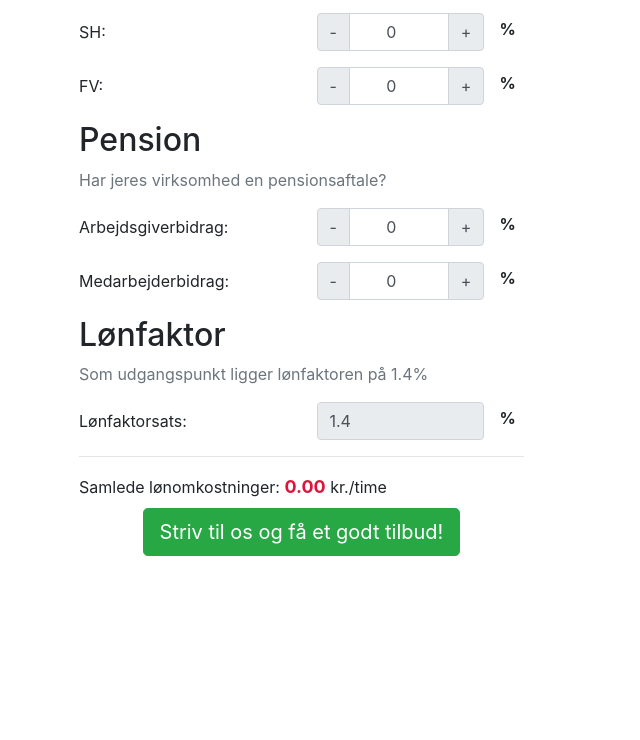
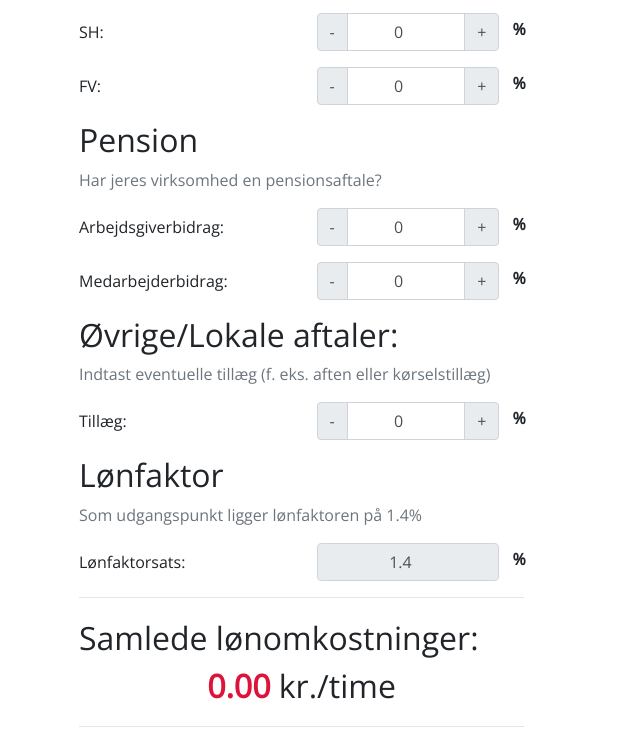
Before and after one commit to julianCostinea/JS-Price-Calculator, a website: page index.html in a window 1280 px wide. Shown: the part 780-1520 px from the top of the page, without its empty margins (291-931 px from the left). Before the commit the page ends 1384 px from the top, so only its background shows below. Drawn offline with nearby package versions, Linux system fonts and the light colour scheme.

Commit message:
adding pension and extra agreements section + js experimenting

```diff
--- a/index.html
+++ b/index.html
@@ -5,6 +5,7 @@
     <meta name="viewport" content="width=device-width, initial-scale=1.0">
     <title>Testing Calculation Tool</title>
     <link rel="stylesheet" href="style.css">
+    <link href="https://fonts.googleapis.com/css2?family=Open+Sans&display=swap" rel="stylesheet">
     <link rel="stylesheet" href="https://stackpath.bootstrapcdn.com/bootstrap/4.4.1/css/bootstrap.min.css" integrity="sha384-Vkoo8x4CGsO3+Hhxv8T/Q5PaXtkKtu6ug5TOeNV6gBiFeWPGFN9MuhOf23Q9Ifjh" crossorigin="anonymous">
 
 </head>
@@ -33,7 +34,7 @@
                                 <span class="input-group-text" id="input-group-plus">+</span>
                               </div>
                             </div>
-                            <div class="col-md-1 mt-1 px-0"><b>kr./time</b></div>
+                            <div class="col-sm-12 col-md-1 mt-1 px-0">&nbsp;<b>kr./time</b></div>
                         </div>
                     </div>
                     <div class="content">
@@ -41,10 +42,10 @@
                         <p class="text-muted">Feriepengefaktor ligger fast på 12.5%</p>
                         <div class="form-group row ">
                             <label for="feriepenge" class="col-md-6 col-form-label">Feriepengesats:</label>
-                            <div class="col-md-5">
+                            <div class="col-md-5 input-group">
                                 <input type="number" class="form-control" value="12.5" disabled>
                             </div>
-                            <div class="col-md-1 mt-1 px-0"><b>%</b></div>
+                            <div class="col-sm-12 col-md-1 mt-1 px-0"><b>%</b></div>
                         </div>
                     </div>
                     <div class="content">
@@ -61,7 +62,7 @@
                                 <span class="input-group-text" id="input-group-plus">+</span>
                               </div>
                             </div>
-                            <div class="col-md-1 mt-1 px-0"><b>%</b></div>
+                            <div class="col-sm-12 col-md-1 mt-1 px-0"><b>%</b></div>
                         </div>
                         <div class="form-group row ">
                             <label for="fritvalg" class="col-md-6 col-form-label">FV:</label>
@@ -74,7 +75,7 @@
                                   <span class="input-group-text" id="input-group-plus">+</span>
                                 </div>
                             </div>
-                            <div class="col-md-1 mt-1 px-0"><b>%</b></div>
+                            <div class="col-sm-12 col-md-1 mt-1 px-0"><b>%</b></div>
                         </div>
                     </div>
                     <div class="content">
@@ -91,7 +92,7 @@
                                 <span class="input-group-text" id="input-group-plus">+</span>
                               </div>
                             </div>
-                            <div class="col-md-1 mt-1 px-0"><b>%</b></div>
+                            <div class="col-sm-12 col-md-1 mt-1 px-0"><b>%</b></div>
                         </div>
                         <div class="form-group row ">
                             <label for="medarbejderbidrag" class="col-md-6 col-form-label">Medarbejderbidrag:</label>
@@ -104,7 +105,24 @@
                                   <span class="input-group-text" id="input-group-plus">+</span>
                                 </div>
                             </div>
-                            <div class="col-md-1 mt-1 px-0"><b>%</b></div>
+                            <div class="col-sm-12 col-md-1 mt-1 px-0"><b>%</b></div>
+                        </div>
+                    </div>
+                    <div class="content">
+                        <h2>Øvrige/Lokale aftaler:</h2>
+                        <p class="text-muted">Indtast eventuelle tillæg (f. eks. aften eller kørselstillæg)</p>
+                        <div class="form-group row ">
+                            <label for="tillæg" class="col-md-6 col-form-label">Tillæg:</label>
+                            <div class="col-md-5 input-group">
+                                <div class="input-group-prepend">
+                                  <span class="input-group-text" id="input-group-minus">-</span>
+                                </div>
+                                <input type="number" min="0" name="tillæg" id="tillæg" class="form-control" value="0" onchange="calculateCost()" onkeyup="calculateCost()">
+                                <div class="input-group-append">
+                                  <span class="input-group-text" id="input-group-plus">+</span>
+                                </div>
+                            </div>
+                            <div class="col-sm-12 col-md-1 mt-1 px-0"><b>%</b></div>
                         </div>
                     </div>
                     <div class="content">
@@ -112,17 +130,20 @@
                         <p class="text-muted">Som udgangspunkt ligger lønfaktoren på 1.4%</p>
                         <div class="form-group row ">
                             <label for="lønfaktor" class="col-md-6 col-form-label">Lønfaktorsats:</label>
-                            <div class="col-md-5">
+                            <div class="col-md-5 input-group">
                                 <input type="number" class="form-control" value="1.4" disabled>
                             </div>
-                            <div class="col-md-1 mt-1 px-0"><b>%</b></div>
+                            <div class="col-sm-12 col-md-1 mt-1 px-0"><b>%</b></div>
                         </div>
                     </div>
                     <hr>
-                    <div>Samlede lønomkostninger:
-                        <span id="result" class="font-weight-bold" style="font-size: large; color: crimson;">0.00</span>
+                    <div style="font-size: 2rem;">Samlede lønomkostninger:
+                        <p class="text-center">
+                            <span id="result" class="font-weight-bold" style="color:crimson;">0.00</span>
                             <span> kr./time</span>
+                        </p>
                     </div>
+                    <hr>
                     <div class="text-center mt-2">
                         <button type="button" class="btn btn-lg btn-success text-center">Striv til os og få et godt tilbud!</button>
                     </div>
@@ -130,11 +151,11 @@
             </div>
     </div>
     <script>
-        function calculateCost(){
-            let inputSalary = document.querySelector('#salary').value;
-            let calculatedSalary = parseFloat(inputSalary * 1.4);
-            let calculatedFeriepenge = parseFloat(inputSalary * 0.125);
-            let displayResult =calculatedSalary + calculatedFeriepenge;
+        function calculateCost() {
+          const inputSalary = document.querySelector('#salary').value;
+          const calculatedSalary = parseFloat(inputSalary * 1.4);
+          const calculatedFeriepenge = parseFloat(inputSalary * 0.125);
+          const displayResult = calculatedSalary + calculatedFeriepenge;
           document.querySelector('#result').textContent = displayResult.toFixed(2);
         }
         /**
@@ -143,21 +164,21 @@
         * based on the span id.
         * @param {item} arg Will be the targeted +/- span
         */
-        document.querySelectorAll('.input-group-text').forEach(item => {
-            item.addEventListener('click', event => {
-                if (item.id ==="input-group-minus") {
-                    let inputNumber = item.parentNode.nextSibling.nextSibling;
-                    let initialNumber = inputNumber.value;
+        document.querySelectorAll('.input-group-text').forEach((item) => {
+          item.addEventListener('click', (event) => {
+            if (item.id === 'input-group-minus') {
+              const inputNumber = item.parentNode.nextSibling.nextSibling;
+              const initialNumber = inputNumber.value;
               inputNumber.value = initialNumber - 1;
               calculateCost();
-                } else if (item.id ==="input-group-plus") {
-                    let inputNumber = item.parentNode.previousSibling.previousSibling;
-                    let initialNumber = inputNumber.value;
+            } else if (item.id === 'input-group-plus') {
+              const inputNumber = item.parentNode.previousSibling.previousSibling;
+              const initialNumber = inputNumber.value;
               inputNumber.value = +initialNumber + 1;
               calculateCost();
             }
-            })
-            })
+          });
+        });
     </script>
     <script src="https://code.jquery.com/jquery-3.4.1.slim.min.js" integrity="sha384-J6qa4849blE2+poT4WnyKhv5vZF5SrPo0iEjwBvKU7imGFAV0wwj1yYfoRSJoZ+n" crossorigin="anonymous"></script>
     <script src="https://cdn.jsdelivr.net/npm/popper.js@1.16.0/dist/umd/popper.min.js" integrity="sha384-Q6E9RHvbIyZFJoft+2mJbHaEWldlvI9IOYy5n3zV9zzTtmI3UksdQRVvoxMfooAo" crossorigin="anonymous"></script>
--- a/style.css
+++ b/style.css
@@ -1,3 +1,6 @@
+body{
+  font-family: 'Open Sans', sans-serif!important;
+}
 div.input-group div span {
     cursor: pointer;
     -webkit-user-select: none; /* Safari */
@@ -8,3 +11,11 @@ div.input-group div span {
 div.input-group input{
   text-align: center;
 }
+div.row div.input-group{
+  padding-right: 0;
+}
+div.row div.col-sm-12{
+  text-align:center;
+}
+input:disabled {
+  cursor: not-allowed;}
```
Also changed, not shown: bad-code.js (added, +27 -0 lines), package.json (added, +22 -0 lines), 3 other files. Lines whose indentation alone changed are shown as unchanged.
